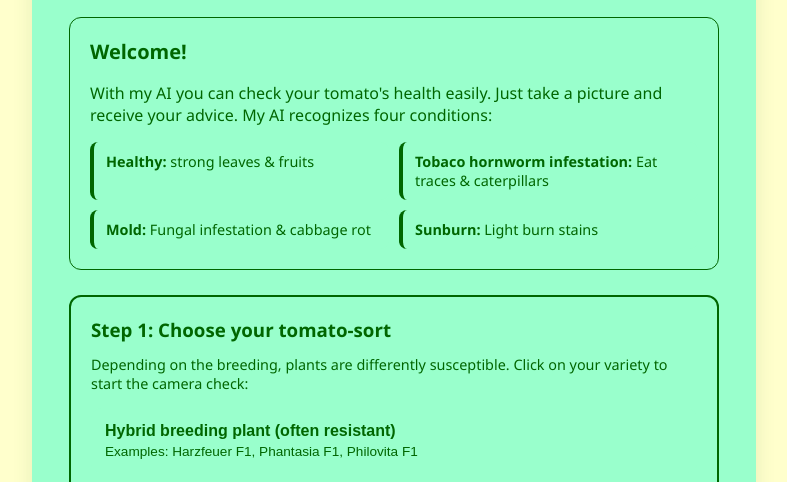
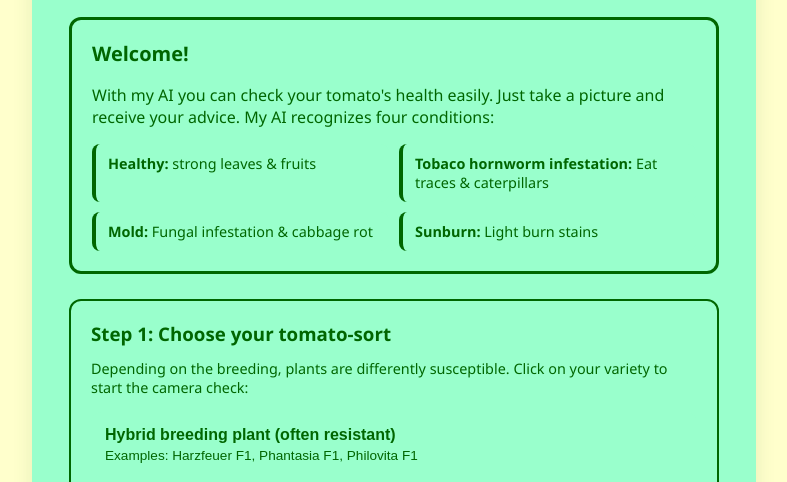
Before and after one commit to Emma061112/JugendForscht, a plain HTML site: page index.html in a window 1280 px wide. Shown: the part 266-748 px from the top of the page, without its empty margins (246-1033 px from the left). Drawn offline with Linux system fonts and the light colour scheme.

Commit message:
Increase border thickness of info-section

```diff
--- a/index.html
+++ b/index.html
@@ -41,7 +41,7 @@
 
         .info-section {
             background-color: #99FFCC;
-            border: 1px solid #006600;
+            border: 3px solid #006600;
             border-radius: 12px;
             padding: 20px;
             margin-bottom: 25px;
```
